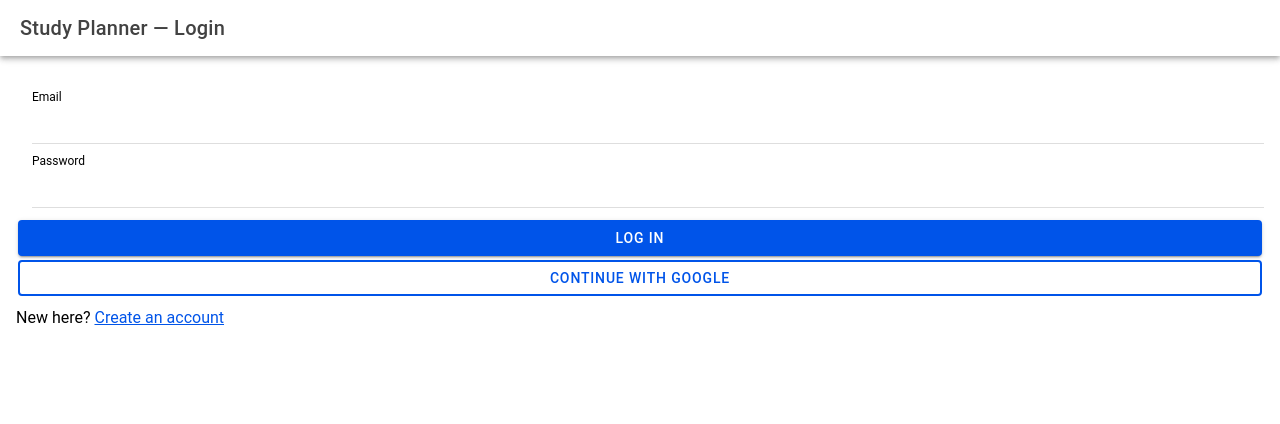
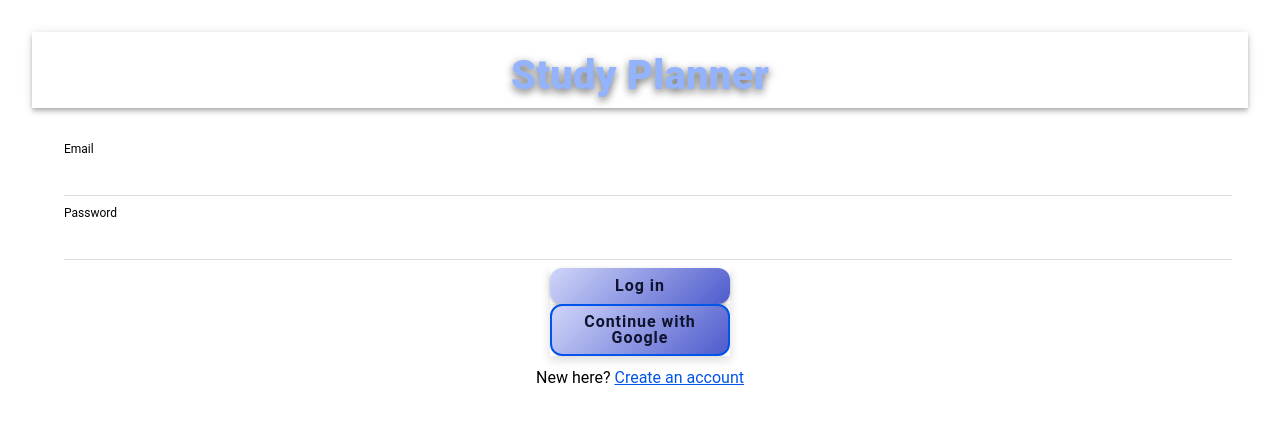
Before and after one commit to GoldenAkaza/MobileLabwork4-Team1, a React (Vite) app: page /login in a window 1280 px wide. Shown: the top 424 px of the page. Built offline with nearby package versions, Linux system fonts and the light colour scheme; no server answers.

Commit message:
Css
Sovelluksen ulkoasu yhtenäistetty

```diff
--- a/src/pages/Home.tsx
+++ b/src/pages/Home.tsx
@@ -23,6 +23,7 @@ import TaskItem, { Task } from "../components/TaskItem";
 import { signOut } from "firebase/auth";
 import { useHistory } from "react-router-dom";
 import { getMotivationalQuote } from "../services/quotes";
+import "./Welcome.css"
 
 
 const taskConverter: FirestoreDataConverter<Task> = {
@@ -136,13 +137,13 @@ export default function Home() {
   if (loading) return <IonLoading isOpen message="Loading..." />;
 
   return (
-    <IonPage>
+    <IonPage className="welcome-container">
       <IonHeader>
         <IonToolbar>
           <IonButtons slot="start"><IonMenuButton /></IonButtons>
-          <IonTitle>My Study Planner</IonTitle>
+          <IonTitle><div className="welcome-content"><h1>My Study Planner</h1></div></IonTitle>
           <IonButtons slot="end">
-            <IonButton onClick={() => signOut(auth)}>
+            <IonButton className="start-button" onClick={() => signOut(auth)}>
               <IonIcon icon={logOutOutline} slot="icon-only" />
             </IonButton>
           </IonButtons>
--- a/src/pages/Login.tsx
+++ b/src/pages/Login.tsx
@@ -16,6 +16,7 @@ import { signInWithEmailAndPassword, signInWithPopup } from "firebase/auth";
 import { auth, googleProvider } from "../firebase";
 import { Link, useHistory } from "react-router-dom";
 import { FirebaseError } from "firebase/app";
+import './Login.css'
 
 export default function Login() {
   const [email, setEmail] = useState("");
@@ -46,10 +47,11 @@ export default function Login() {
   };
 
   return (
-    <IonPage>
+    <IonPage className="welcome-container">
       <IonHeader>
         <IonToolbar>
-          <IonTitle>Study Planner — Login</IonTitle>
+          <IonTitle>
+            <div className="welcome-content"><h1>Study Planner</h1></div></IonTitle>
         </IonToolbar>
       </IonHeader>
       <IonContent className="ion-padding">
@@ -64,8 +66,8 @@ export default function Login() {
           </IonItem>
         </IonList>
         {error && <IonText color="danger"><p>{error}</p></IonText>}
-        <IonButton expand="block" onClick={login}>Log in</IonButton>
-        <IonButton expand="block" fill="outline" onClick={loginWithGoogle}>Continue with Google</IonButton>
+        <IonButton className="start-button" expand="block" onClick={login}>Log in</IonButton>
+        <IonButton className="start-button" expand="block" fill="outline" onClick={loginWithGoogle}>Continue with Google</IonButton>
         <p style={{ marginTop: 12 }}>
           New here? <Link to="/register">Create an account</Link>
         </p>
--- a/src/pages/Register.tsx
+++ b/src/pages/Register.tsx
@@ -7,6 +7,7 @@ import { createUserWithEmailAndPassword } from "firebase/auth";
 import { auth } from "../firebase";
 import { useHistory, Link } from "react-router-dom";
 import { FirebaseError } from "firebase/app";
+import "./Welcome.css"
 
 export default function Register() {
   const [email, setEmail] = useState("");
@@ -25,10 +26,11 @@ export default function Register() {
   };
 
   return (
-    <IonPage>
+    <IonPage className="welcome-container">
       <IonHeader>
         <IonToolbar>
-          <IonTitle>Create Account</IonTitle>
+          <IonTitle>
+            <div className="welcome-content"><h1>Create Account</h1></div></IonTitle>
         </IonToolbar>
       </IonHeader>
       <IonContent className="ion-padding">
@@ -43,7 +45,7 @@ export default function Register() {
           </IonItem>
         </IonList>
         {error && <IonText color="danger"><p>{error}</p></IonText>}
-        <IonButton expand="block" onClick={register}>Sign up</IonButton>
+        <IonButton className="start-button" expand="block" onClick={register}>Sign up</IonButton>
         <p style={{ marginTop: 12 }}>
           Already have an account? <Link to="/login">Log in</Link>
         </p>
```
Also changed, not shown: src/pages/Login.css (added).
